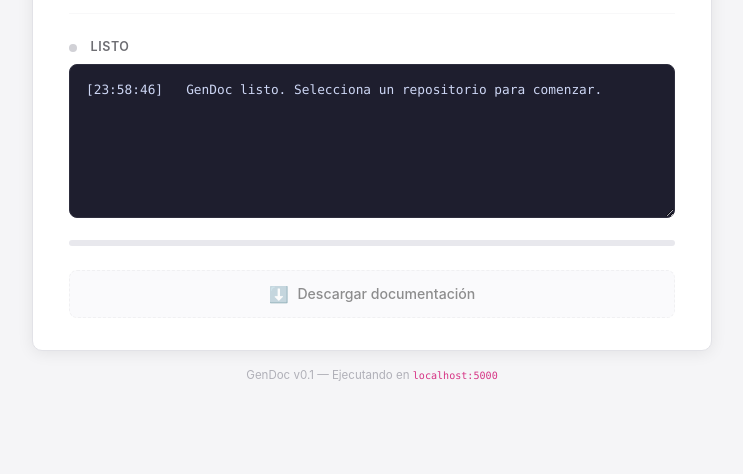
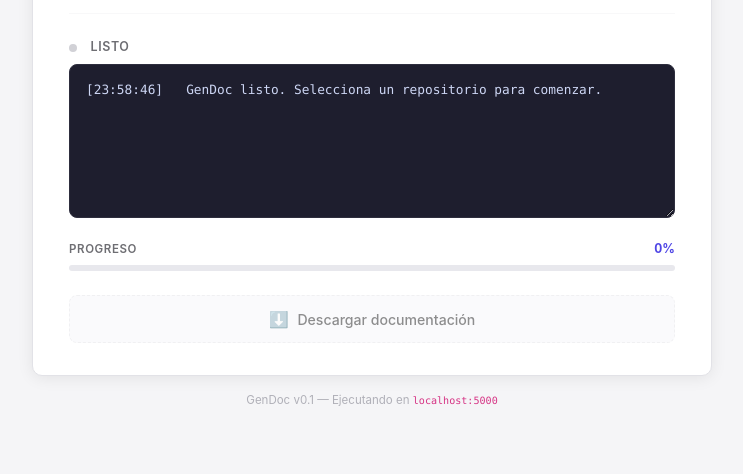
Before and after one commit to JossRubio/GenDoc, a Flask app: page / in a window 1280 px wide. Shown: the part 586-1060 px from the top of the page, without its empty margins (268-1011 px from the left). Before the commit the page ends 967 px from the top, so only its background shows below. Run offline with Flask 3, Linux system fonts and the light colour scheme; some libraries are stand-ins or nearby versions.

Commit message:
style: Incorporación del porcentaje de progreso

```diff
--- a/static/css/main.css
+++ b/static/css/main.css
@@ -298,6 +298,36 @@ body {
 }
 
 /* Progress bar */
+.gd-progress-container {
+  display: flex;
+  flex-direction: column;
+  gap: 0.4rem;
+}
+
+.gd-progress-header {
+  display: flex;
+  justify-content: space-between;
+  align-items: baseline;
+}
+
+.gd-progress-label {
+  font-size: 0.72rem;
+  font-weight: 600;
+  text-transform: uppercase;
+  letter-spacing: 0.6px;
+  color: var(--gd-muted);
+}
+
+.gd-progress-pct {
+  font-size: 0.78rem;
+  font-weight: 700;
+  color: var(--gd-primary);
+  font-variant-numeric: tabular-nums;
+  transition: color 0.3s;
+  min-width: 2.8rem;
+  text-align: right;
+}
+
 .gd-progress-wrap {
   background: var(--gd-progress-track);
   border-radius: 99px;
--- a/static/js/app.js
+++ b/static/js/app.js
@@ -23,6 +23,7 @@ const ui = {
   themeToggle:      document.getElementById("themeToggle"),
   docTypeInputs:    document.querySelectorAll('input[name="docType"]'),
   progressWrap:     document.getElementById("progressWrap"),
+  progressPct:      document.getElementById("progressPct"),
   btnDownload:      document.getElementById("btnDownload"),
   btnDownloadLabel: document.getElementById("btnDownloadLabel"),
   statusDot:        document.getElementById("statusDot"),
@@ -49,6 +50,7 @@ function log(message, level = "info") {
 function setProgress(pct) {
   _progressCurrent = Math.min(100, Math.max(0, pct));
   ui.progressBar.style.width = `${_progressCurrent}%`;
+  ui.progressPct.textContent = `${Math.round(_progressCurrent)}%`;
 }
 
 function setProgressTarget(pct) {
--- a/templates/index.html
+++ b/templates/index.html
@@ -148,8 +148,14 @@
       </div>
 
       <!-- Progress bar -->
-      <div id="progressWrap" class="gd-progress-wrap mb-4">
-        <div id="progressBar" class="gd-progress-bar"></div>
+      <div class="gd-progress-container mb-4">
+        <div class="gd-progress-header">
+          <span class="gd-progress-label">Progreso</span>
+          <span id="progressPct" class="gd-progress-pct">0%</span>
+        </div>
+        <div id="progressWrap" class="gd-progress-wrap">
+          <div id="progressBar" class="gd-progress-bar"></div>
+        </div>
       </div>
 
       <!-- ── Botón de descarga ────────────────────────────────── -->
```
